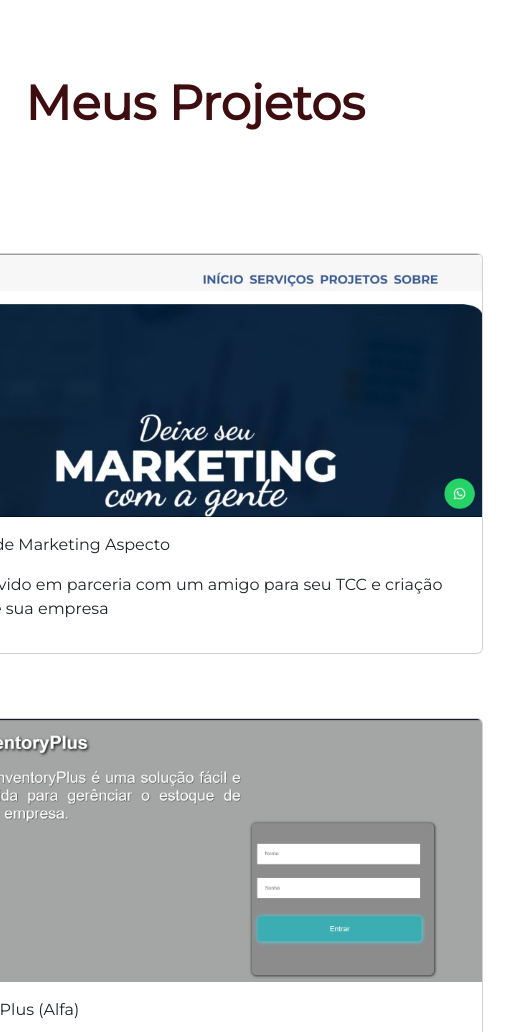
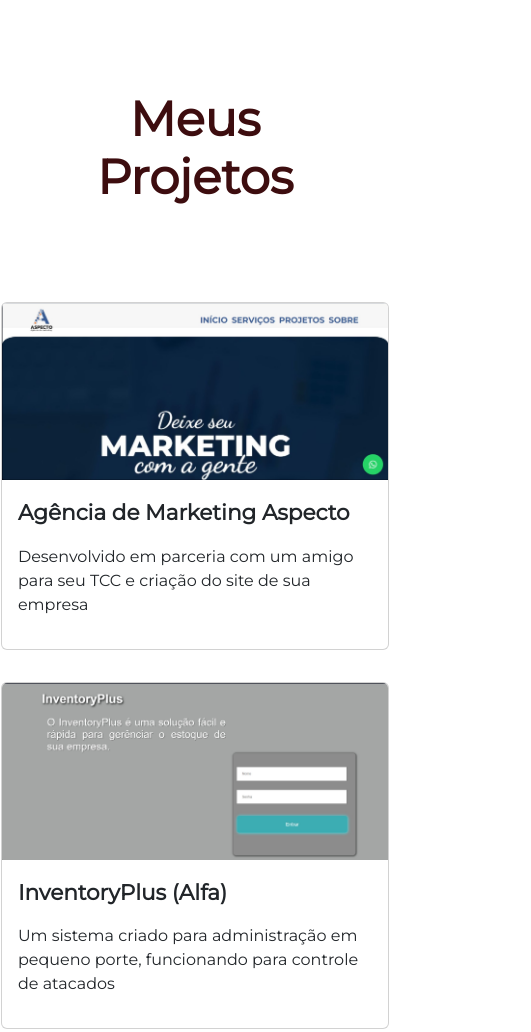
Before and after one commit to Stolf7/matheus-stolf, a plain HTML site: page views/index.html in a window 390 px wide. Shown: the part 1424-2456 px from the top of the page, 531 px wide, since content can reach past the window. Drawn offline with nearby package versions, Linux system fonts and the light colour scheme.

Commit message:
versao 4.0

```diff
--- a/css/style.css
+++ b/css/style.css
@@ -13,6 +13,10 @@
 
 .a-link-contato{
     text-decoration: none;
+}
+
+.strong{
+    font-weight: bold;
 }
 
 /* header nav */
@@ -99,14 +103,8 @@
     font-size: 3em;
 }
 
-.box-card-1{
-    margin: 2em 2em;
-    padding: 1em 1em;
-}
-
-.box-card-2{
-    margin: 2em 2em;
-    padding: 1em 1em;
+.box-card{
+    margin: 1em 1em;
 }
 
 /* footer */
@@ -123,15 +121,38 @@
 
 /* celular */
 @media (max-width: 768px) {
+    .cartoes-1-aside {
+        display: flex;
+        flex-direction: column;
+        align-items: center;
+        padding: 1em;
+    }
 
+    .h2-aside-mensagem {
+        width: 100%;
+        text-align: center;
+    }
+
+    .box-card {
+        max-width: 100%;
+        width: 100%;
+        margin: 1em 0;
+    }
+
+    .card-img-top {
+        max-width: 100%;
+        height: auto;
+    }
 }
 
-/* pc */
+@media (min-width: 769px) {
+    .box-card {
+        max-width: 38%; /* Defina a largura máxima da caixa */
+        margin: 1em auto; /* Centralize a caixa horizontalmente */
+    }
 
-@media (min-width: 992px) {
-    .p-main-mensagem{
-        text-align: center;
-        margin-left: 10em;
-        margin-right: 10em;
+    .card-img-top {
+        max-width: 100%; /* Ajuste a imagem para a largura total do cartão */
+        height: auto; /* Mantenha a proporção */
     }
 }
--- a/views/index.html
+++ b/views/index.html
@@ -43,31 +43,29 @@
     </main>
 
     <aside>
-
       <div class="cartoes-1-aside mt-5 mb-3">
-
           <h2 class="h2-aside-mensagem">Meus Projetos</h2>
-
-        <div class="box-card-1">
-          <div class="card" style="width: 36rem;">
+          <div class="box-card">
+              <div class="card">
                   <img src="../img/aspectoagencia.jpeg" class="card-img-top" alt="Agência Aspecto">
                   <div class="card-body">
-              <p class="card-text">Agência de Marketing Aspecto</p>
+                      <p class="card-text fs-4 strong">Agência de Marketing Aspecto</p>
                       <p>Desenvolvido em parceria com um amigo para seu TCC e criação do site de sua empresa</p>
                   </div>
               </div>
           </div>
-        <div class="box-card-2">
-            <div class="card" style="width: 36rem;">
+          <div class="box-card">
+              <div class="card">
                   <img src="../img/inventoryplus.jpeg" class="card-img-top" alt="InventoryPlus">
                   <div class="card-body">
-                <p class="card-text">InventoryPlus (Alfa)</p>
+                      <p class="card-text fs-4 strong">InventoryPlus (Alfa)</p>
                       <p>Um sistema criado para administração em pequeno porte, funcionando para controle de atacados</p>
                   </div>
               </div>
           </div>
+      </div>
+  </aside>
 
-    </aside>
 
 <footer id="footer-box" class="text-light py-4" >
   <div class="container">
```
Lines whose indentation alone changed are shown as unchanged.
